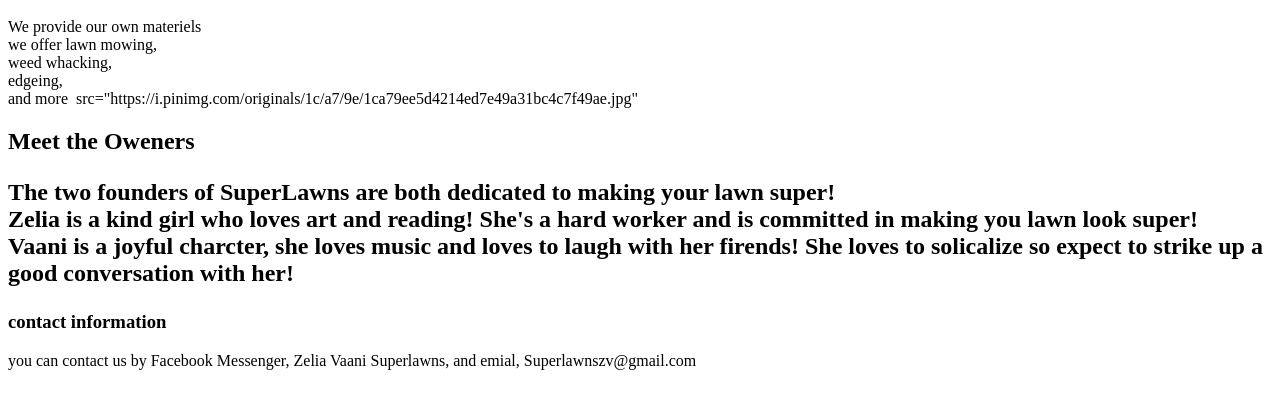
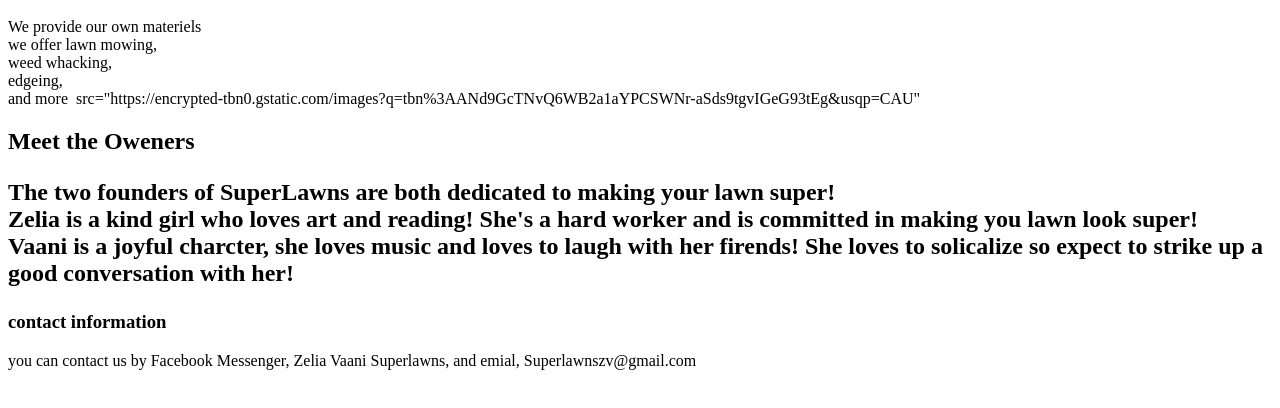
Before and after one commit to Vaaniiscool33/SuperLawns.github.io-, a plain HTML site: page index.html in a window 1280 px wide. Shown: the part 48-456 px from the top of the page. Drawn offline with Linux system fonts and the light colour scheme.

Commit message:
Update index.html

```diff
--- a/index.html
+++ b/index.html
@@ -10,7 +10,8 @@
     we offer lawn mowing,<br>
   weed whacking,<br>
     edgeing,<br>
-    and more <img> src="https://i.pinimg.com/originals/1c/a7/9e/1ca79ee5d4214ed7e49a31bc4c7f49ae.jpg"</img>
+    and more
+    <img> src="https://encrypted-tbn0.gstatic.com/images?q=tbn%3AANd9GcTNvQ6WB2a1aYPCSWNr-aSds9tgvIGeG93tEg&usqp=CAU"</img>
     </p>
     <h2> Meet the Oweners<h2/>
     <p> The two founders of SuperLawns are both dedicated to making your lawn super!<br>
```
